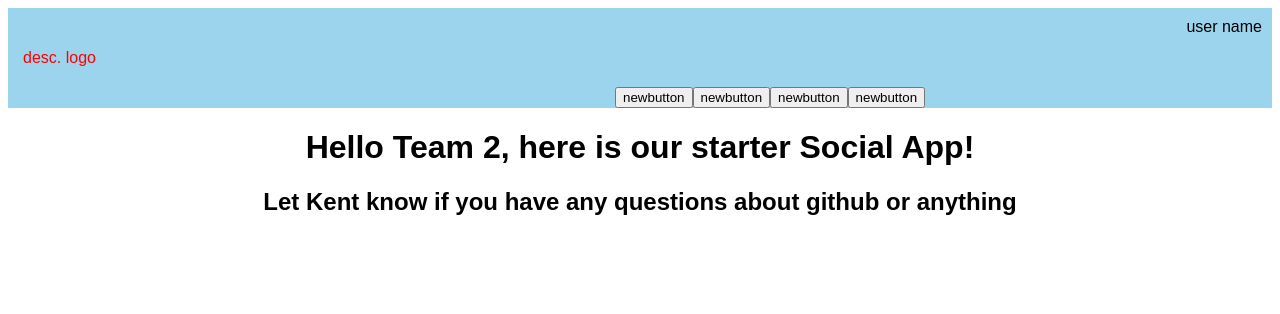
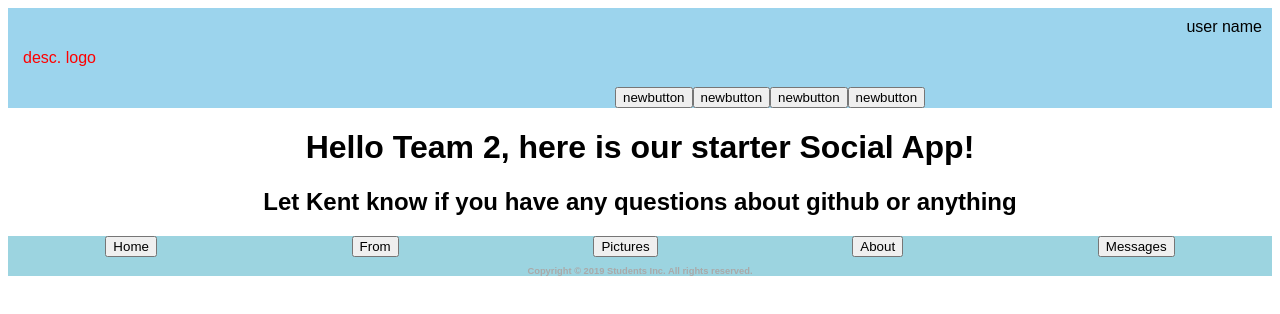
Before and after one commit to Kent-Taylor/social-app, a React app: page / in a window 1280 px wide. Built offline with nearby package versions, Linux system fonts and the light colour scheme.

Commit message:
'added-footer'

```diff
--- a/src/index.js
+++ b/src/index.js
@@ -19,6 +19,19 @@ function App() {
 
       <h1>Hello Team 2, here is our starter Social App!</h1>
       <h2>Let Kent know if you have any questions about github or anything</h2>
+
+      <div className='footer-wrapper'>
+        <div className='button'>
+          <button>Home</button>
+          <button>From</button>
+          <button>Pictures</button>
+          <button>About</button>
+          <button>Messages</button>
+        </div>
+        <div className="copyright">
+            <h3>Copyright © 2019 Students Inc. All rights reserved.</h3>
+        </div>
+      </div>
     </div>
   );
 }
--- a/src/styles.css
+++ b/src/styles.css
@@ -28,3 +28,19 @@
   display: flex;
   padding: 10px;
 }
+
+.copyright {
+  color: #A9A9A9;
+  font-size: .5rem;
+}
+
+.button {
+  display: flex;
+  justify-content: space-around;
+  text-decoration: none;
+}
+
+.footer-wrapper {
+  background-color: #9CD4E0;
+  height: 100%;
+}
```
Also changed, not shown: src/mockData.js (+6 -6 lines), package.json (line endings or trailing spaces), 2 other files.
